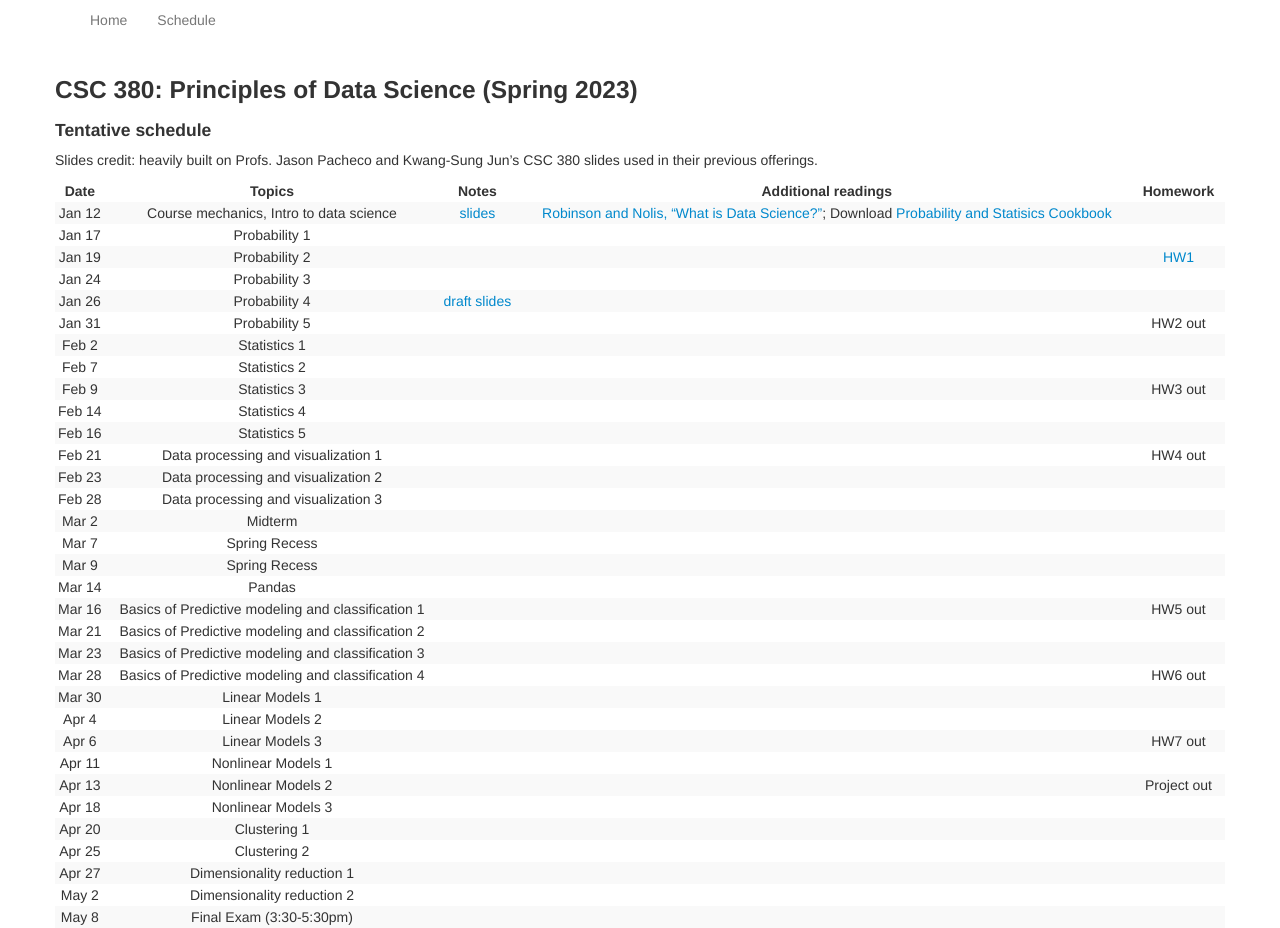
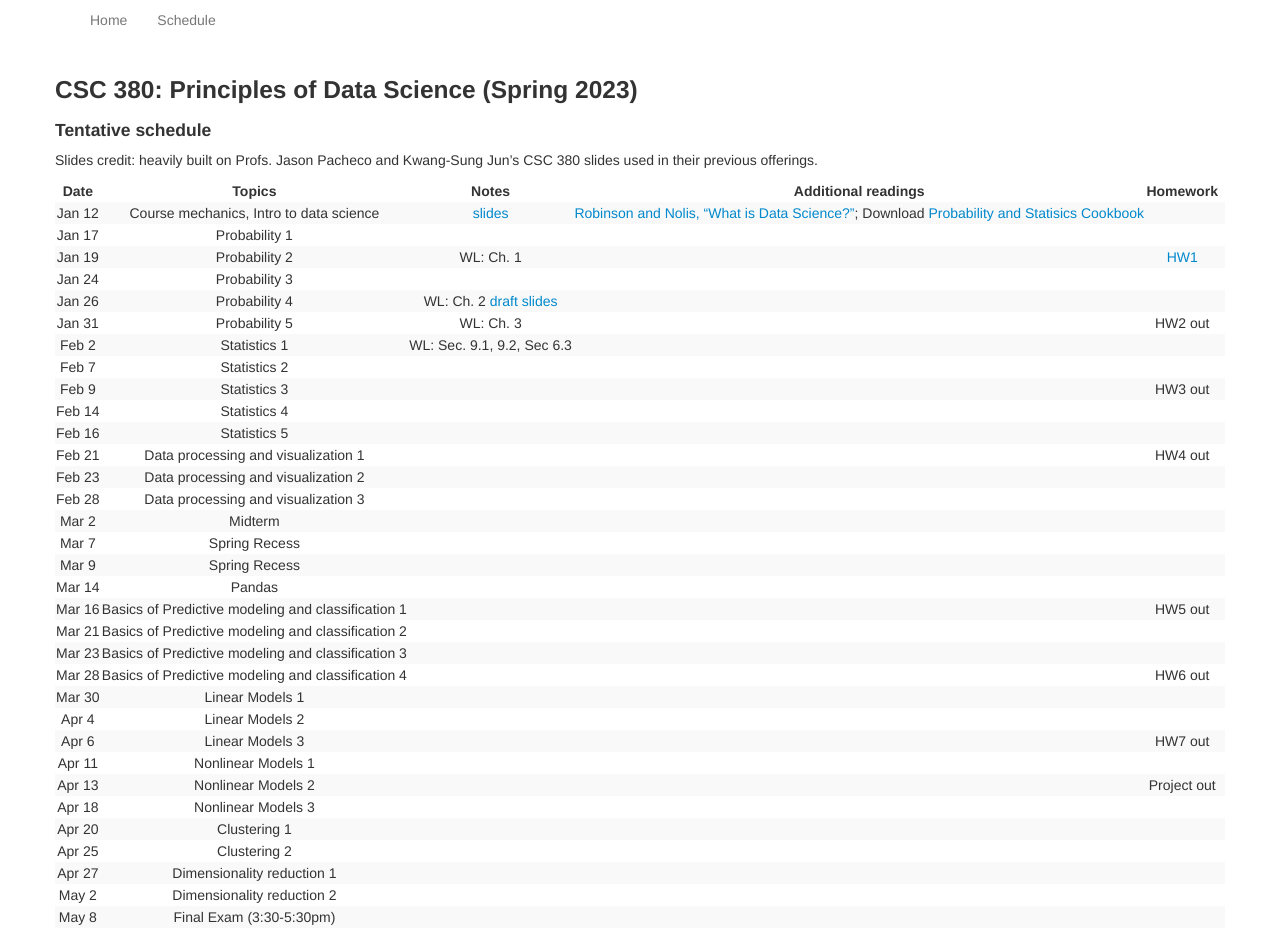
Before and after one commit to zcc1307/csc380-sp22, a Jekyll site: the page built from schedule.md, in a window 1280 px wide. Built offline with Jekyll 4.4.1, drawn with Linux system fonts in a browser that asks for light colours.

Commit message:
Update schedule.md

```diff
--- a/schedule.md
+++ b/schedule.md
@@ -15,12 +15,12 @@ Slides credit: heavily built on Profs. Jason Pacheco and Kwang-Sung Jun's CSC 38
 |  Date  |                                                        Topics                                                         |                                    Notes                                    | Additional readings  | Homework |
 |:------:|:---------------------------------------------------------------------------------------------------------------------:|:---------------------------------------------------------------------------:|:---:|:---:|
 | Jan 12 | Course mechanics, Intro to data science   | [slides](https://zcc1307.github.io/csc380-sp23/Slides/23s380%2001%20intro.pdf) | [Robinson and Nolis, "What is Data Science?"](http://www.pachecoj.com/courses/csc380_fall21/doc/what_is_data_science.pdf); Download [Probability and Statisics Cookbook](http://statistics.zone/)  |  |
-| Jan 17 |                                                      Probability 1                                                     |                                                                  |  |  |
-| Jan 19 |                                                      Probability 2                                                                   |                                                                             |  |  [HW1](https://zcc1307.github.io/csc380-sp23/hws/CSC_380_HW1.pdf) |
+| Jan 17 |                                                      Probability 1                                                     |                                                                   |  |  |
+| Jan 19 |                                                      Probability 2                                                                   |    WL: Ch. 1                                                                         |  |  [HW1](https://zcc1307.github.io/csc380-sp23/hws/CSC_380_HW1.pdf) |
 | Jan 24 |                                                      Probability 3                                                                 |                                                                             |  |  |  |
-| Jan 26 |                                                      Probability 4                                                                 |                                                                           [draft slides](https://zcc1307.github.io/csc380-sp23/Slides/23s380%2002%20probability_draft.pdf)  |  |  |  |
-| Jan 31 |                                                      Probability 5                                                       |                                                                             |  |  HW2 out |
-| Feb 2  |                                                      Statistics 1                                                                 |                                                                             |  |  |  |
+| Jan 26 |                                                      Probability 4                                                                 |      WL: Ch. 2                                                                      [draft slides](https://zcc1307.github.io/csc380-sp23/Slides/23s380%2002%20probability_draft.pdf)  |  |  |  |
+| Jan 31 |                                                      Probability 5                                                       |                WL: Ch. 3                                                            |  |  HW2 out |
+| Feb 2  |                                                      Statistics 1                                                                 |      WL: Sec. 9.1, 9.2, Sec 6.3                                                                       |  |  |  |
 | Feb 7  |                                                      Statistics 2                                                                  |                                                                             |  |  |  |
 | Feb 9  |                                                      Statistics 3                                                                  |                                                                             |  | HW3 out |
 | Feb 14 |                                                      Statistics 4                                            |                                                                             |  |  |
```
